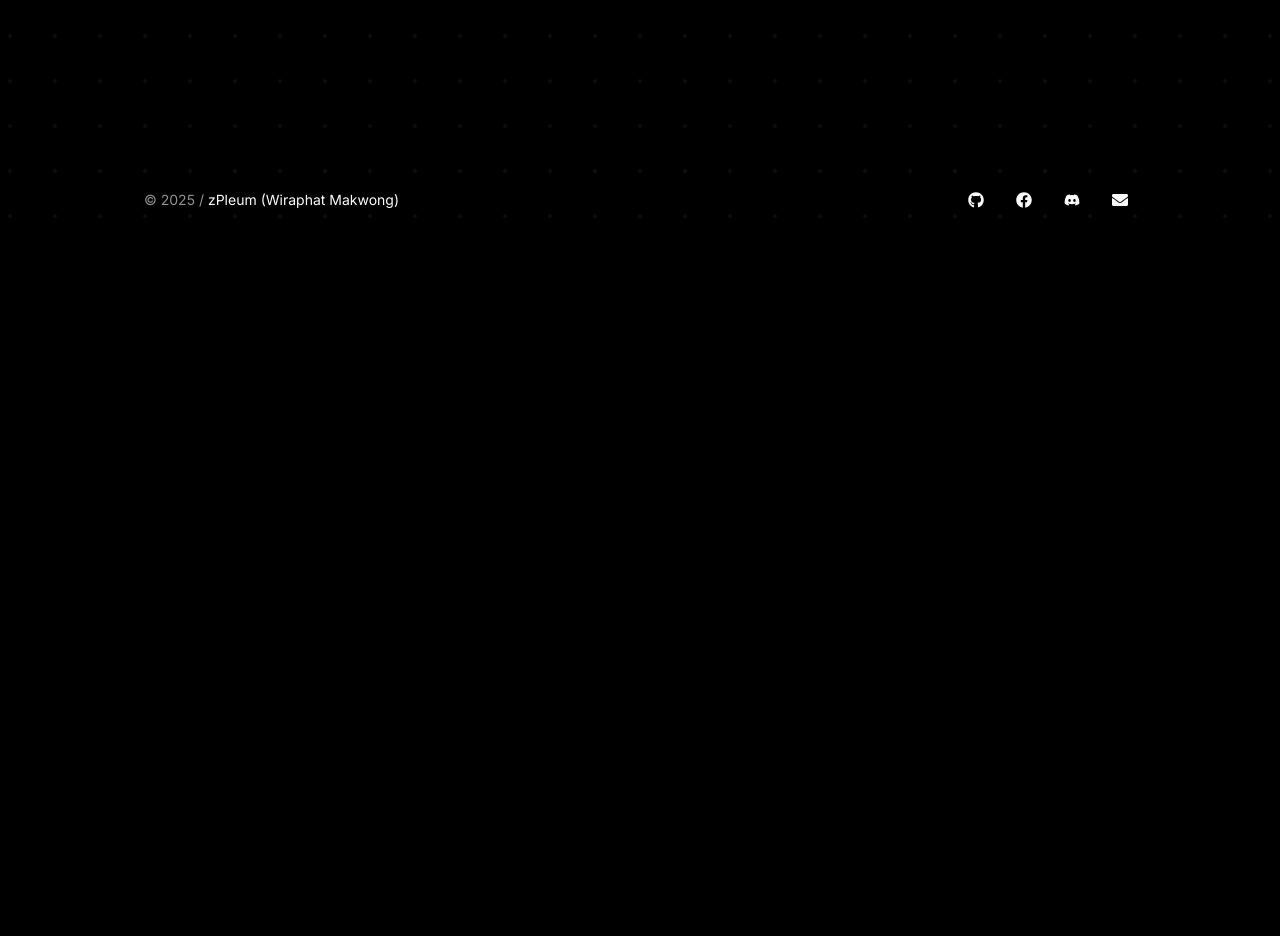
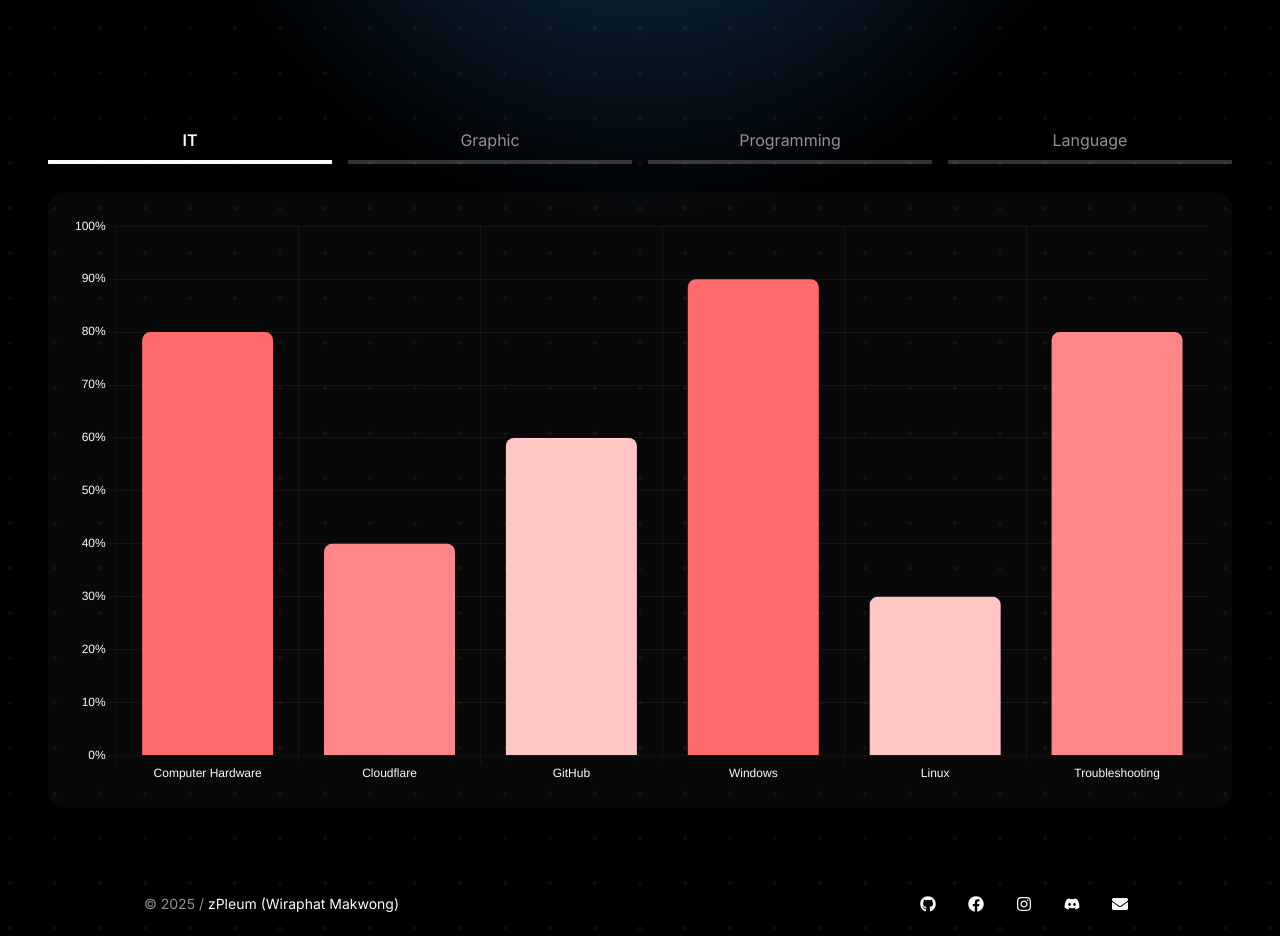
Before and after one commit to zpleum/zPleum.site, a Next.js app: page / in a window 1280 px wide. Shown: the part 1420-2356 px from the top of the page. Before the commit the page ends 1652 px from the top, so only its background shows below. Built offline with nearby package versions, Linux system fonts and the light colour scheme.

Commit message:
Add files via upload

```diff
--- a/package.json
+++ b/package.json
@@ -12,6 +12,7 @@
     "@fortawesome/free-brands-svg-icons": "^6.7.2",
     "@fortawesome/free-solid-svg-icons": "^6.7.2",
     "@fortawesome/react-fontawesome": "^0.2.2",
+    "chart.js": "^4.5.1",
     "class-variance-authority": "^0.7.1",
     "clsx": "^2.1.1",
     "framer-motion": "^12.18.1",
@@ -19,6 +20,7 @@
     "next": "15.3.3",
     "radix-ui": "^1.4.2",
     "react": "^19.0.0",
+    "react-chartjs-2": "^5.3.0",
     "react-dom": "^19.0.0",
     "react-icons": "^5.5.0",
     "tailwind-merge": "^3.3.1"
--- a/src/app/edge/page.tsx
+++ b/src/app/edge/page.tsx
@@ -21,7 +21,7 @@ export default async function Home() {
 
   if (host.startsWith("discord.")) {
     title = "Discord UID";
-    content = "zPleum_#4163";
+    content = "zPleum.tsx";
   } else if (host.startsWith("mail.")) {
     title = "Contact Email";
     content = "wiraphat.makwong@gmail.com";
--- a/src/app/globals.css
+++ b/src/app/globals.css
@@ -46,6 +46,22 @@
 
   --responsive-width-s: 32rem;
   --responsive-width-m: 64rem;
+
+  --color-it-strong: #FF6B6B;
+  --color-it-medium: #FF8787;
+  --color-it-weak: #FFC6C6;
+
+  --color-graphic-strong: #6BCB77;
+  --color-graphic-medium: #8EE3A3;
+  --color-graphic-weak: #C6F2D3;
+
+  --color-programming-strong: #FFD93D;
+  --color-programming-medium: #FFE066;
+  --color-programming-weak: #FFF3B0;
+
+  --color-language-strong: #4D96FF;
+  --color-language-medium: #74B9FF;
+  --color-language-weak: #A3C8FF;
 }
 
 .light {
--- a/src/app/layout.tsx
+++ b/src/app/layout.tsx
@@ -4,7 +4,18 @@ import MouseEffect from "@/components/MouseEffect";
 
 export const metadata: Metadata = {
   title: "zPleum - Full Stack Developer",
-  description: "Portfolio showcasing my work as a Full Stack Developer",
+  description: "Portfolio of Wiraphat Makwong, aka Pleum, Full Stack Developer",
+  keywords: [
+    "zPleum",
+    "Wiraphat",
+    "Makwong",
+    "Wiraphat Makwong",
+    "Pleum",
+    "Pluem",
+    "Full Stack Developer",
+    "Portfolio"
+  ],
+  authors: [{ name: "Wiraphat Makwong" }],
 };
 
 export default function RootLayout({
--- a/src/app/page.tsx
+++ b/src/app/page.tsx
@@ -4,6 +4,7 @@ import Header from "@/components/Header";
 import Footer from "@/components/Footer";
 import HeroSection from "@/components/HeroSection";
 import ProjectShowcase from "@/components/ProjectShowcase";
+import Skills from "@/components/Skills";
 import { motion } from "framer-motion";
 
 export default function Home() {
@@ -37,6 +38,16 @@ export default function Home() {
             >
               <ProjectShowcase />
             </motion.div>
+
+            {/* Skills Showcase with Animation */}
+            <motion.div
+              initial={{ opacity: 0, y: 20 }}
+              animate={{ opacity: 1, y: 0 }}
+              transition={{ duration: 0.5, delay: 0.4 }}
+              className="w-full mt-24"
+            >
+              <Skills />
+            </motion.div>
           </motion.div>
         </main>
       </div>
--- a/src/components/Footer.tsx
+++ b/src/components/Footer.tsx
@@ -1,5 +1,5 @@
 import { Button } from "@/components/ui/button";
-import { FaGithub, FaDiscord, FaEnvelope, FaFacebook } from "react-icons/fa";
+import { FaGithub, FaDiscord, FaEnvelope, FaFacebook, FaInstagram } from "react-icons/fa";
 
 export default function Footer() {
   return (
@@ -53,6 +53,22 @@ export default function Footer() {
             asChild
           >
             <a
+              href="https://www.instagram.com/zpleum.tsx/"
+              target="_blank"
+              rel="noreferrer"
+              aria-label="Instagram"
+            >
+              <FaInstagram size={16} />
+            </a>
+          </Button>
+
+          <Button
+            variant="ghost"
+            size="sm"
+            className="radius-full hover:bg-[var(--neutral-background-alpha-medium)] p-2"
+            asChild
+          >
+            <a
               href="https://discord.zpleum.site/"
               target="_blank"
               rel="noreferrer"
@@ -69,7 +85,7 @@ export default function Footer() {
             asChild
           >
             <a
-              href="https://mail.zpleum.site/"
+              href="mailto:wiraphat.makwong@gmail.com"
               aria-label="Email"
             >
               <FaEnvelope size={16} />
--- a/src/components/ProjectShowcase.tsx
+++ b/src/components/ProjectShowcase.tsx
@@ -122,12 +122,12 @@ export default function ProjectShowcase() {
 
   return (
     <div
-      className="flex pb-12 gap-8 flex-col min-w-0 w-full relative"
+      className="flex gap-8 flex-col min-w-0 w-full relative"
       onMouseEnter={() => setPaused(true)}
       onMouseLeave={() => setPaused(false)}
     >
       <div className="flex justify-center min-w-0 w-full relative reveal-animation">
-        <div className="flex px-8 mb-16 gap-12 flex-col min-w-0 w-full relative">
+        <div className="flex px-8 gap-12 flex-col min-w-0 w-full relative">
           <div className="flex gap-8 flex-col min-w-0 w-full relative">
             {/* รูปภาพ transition */}
             <div className="relative w-full h-[320px] sm:h-[400px] md:h-[500px] overflow-hidden">
--- /dev/null
+++ b/src/components/Skills.tsx
@@ -0,0 +1,183 @@
+"use client";
+
+import { useState, useEffect } from "react";
+import { Bar } from "react-chartjs-2";
+import {
+  Chart as ChartJS,
+  CategoryScale,
+  LinearScale,
+  BarElement,
+  Title,
+  Tooltip,
+  Legend,
+  ChartOptions,
+  TooltipItem,
+} from "chart.js";
+
+ChartJS.register(CategoryScale, LinearScale, BarElement, Title, Tooltip, Legend);
+
+type Skill = {
+  name: string;
+  level: number;
+  colorVar: string; // CSS variable for bar color
+};
+
+type SkillCategory = {
+  category: string;
+  skills: Skill[];
+};
+
+const skillCategories: SkillCategory[] = [
+  {
+    category: "IT",
+    skills: [
+      { name: "Computer Hardware", level: 80, colorVar: "--color-it-strong" },
+      { name: "Cloudflare", level: 40, colorVar: "--color-it-medium" },
+      { name: "GitHub", level: 60, colorVar: "--color-it-weak" },
+      { name: "Windows", level: 90, colorVar: "--color-it-strong" },
+      { name: "Linux", level: 30, colorVar: "--color-it-weak" },
+      { name: "Troubleshooting", level: 80, colorVar: "--color-it-medium" },
+    ],
+  },
+  {
+    category: "Graphic",
+    skills: [
+      { name: "Davinci Resolve", level: 70, colorVar: "--color-graphic-strong" },
+      { name: "Adobe Photoshop", level: 70, colorVar: "--color-graphic-medium" },
+      { name: "Adobe Illastrator", level: 50, colorVar: "--color-graphic-weak" },
+      { name: "Adobe Premiere Pro", level: 65, colorVar: "--color-graphic-medium" },
+      { name: "Canva", level: 70, colorVar: "--color-graphic-strong" },
+      { name: "mcpro24fps", level: 60, colorVar: "--color-graphic-medium" },
+    ],
+  },
+  {
+    category: "Programming",
+    skills: [
+      { name: "JavaScript", level: 80, colorVar: "--color-programming-strong" },
+      { name: "TypeScript", level: 75, colorVar: "--color-programming-medium" },
+      { name: "Python", level: 60, colorVar: "--color-programming-weak" },
+      { name: "Java", level: 65, colorVar: "--color-programming-medium" },
+      { name: "C++", level: 30, colorVar: "--color-programming-weak" },
+    ],
+  },
+  {
+    category: "Language",
+    skills: [
+      { name: "Thai", level: 100, colorVar: "--color-language-strong" },
+      { name: "English", level: 60, colorVar: "--color-language-medium" },
+      { name: "Chinese", level: 10, colorVar: "--color-language-weak" },
+    ],
+  },
+];
+
+export default function Skills() {
+  const [activeCategory, setActiveCategory] = useState(0);
+  const [colors, setColors] = useState<string[]>([]);
+
+  const currentCategory = skillCategories[activeCategory];
+
+  // Update chart bar colors dynamically based on CSS variables
+  useEffect(() => {
+    const computedColors = currentCategory.skills.map(
+      (skill) => getComputedStyle(document.documentElement).getPropertyValue(skill.colorVar) || "#fff"
+    );
+    setColors(computedColors);
+  }, [activeCategory, currentCategory.skills]);
+
+  const data = {
+    labels: currentCategory.skills.map((s) => s.name),
+    datasets: [
+      {
+        label: currentCategory.category + " Skills",
+        data: currentCategory.skills.map((s) => s.level),
+        backgroundColor: colors,
+        borderRadius: 8,
+      },
+    ],
+  };
+
+  const options: ChartOptions<'bar'> = {
+    responsive: true,
+    plugins: {
+      legend: {
+        display: false,
+        labels: {
+          color: getComputedStyle(document.documentElement).getPropertyValue("--neutral-on-background-strong"),
+        },
+      },
+      tooltip: {
+        enabled: true,
+        titleColor: getComputedStyle(document.documentElement).getPropertyValue("--neutral-on-background-strong"),
+        bodyColor: getComputedStyle(document.documentElement).getPropertyValue("--neutral-on-background-weak"),
+        callbacks: {
+          label: function (context: TooltipItem<'bar'>) {
+            return `${context.label}: ${context.raw}%`;
+          },
+        },
+      },
+    },
+    scales: {
+      x: {
+        ticks: {
+          color: getComputedStyle(document.documentElement).getPropertyValue("--neutral-on-background-strong"),
+        },
+        grid: {
+          color: getComputedStyle(document.documentElement).getPropertyValue("--neutral-background-alpha-medium"),
+        },
+      },
+      y: {
+        beginAtZero: true,
+        max: 100,
+        ticks: {
+          color: getComputedStyle(document.documentElement).getPropertyValue("--neutral-on-background-strong"),
+          callback(this, value) {
+            return value + '%';
+          },
+        },
+        grid: {
+          color: getComputedStyle(document.documentElement).getPropertyValue("--neutral-background-alpha-medium"),
+        },
+      },
+    },
+  };
+
+    return (
+    <div className="flex flex-col gap-8 w-full p-4">
+
+        {/* Category buttons */}
+        <div className="flex gap-4">
+        {skillCategories.map((cat, idx) => (
+            <button
+            key={cat.category}
+            className={`flex rounded-full min-w-0 w-full relative transition-all duration-300 hover:opacity-75 ${
+                idx === activeCategory
+                ? "after:absolute after:-bottom-1 after:left-0 after:w-full after:h-1 after:bg-[var(--neutral-on-background-strong)]"
+                : "after:absolute after:-bottom-1 after:left-0 after:w-full after:h-1 after:bg-[var(--neutral-alpha-medium)]"
+            }`}
+            onClick={() => setActiveCategory(idx)}
+            >
+            <span
+                className={`w-full text-center py-2 ${
+                idx === activeCategory
+                    ? "text-[var(--neutral-on-background-strong)] font-semibold"
+                    : "text-[var(--neutral-on-background-weak)]"
+                }`}
+            >
+                {cat.category}
+            </span>
+            </button>
+        ))}
+        </div>
+
+        {/* Chart */}
+        <div className="flex-1 bg-[var(--surface-background)] p-6 rounded-2xl shadow-lg">
+        <Bar
+            data={data}
+            options={options}
+            width={undefined}
+            height={undefined}
+        />
+        </div>
+    </div>
+    );
+}
```
Also changed, not shown: 1 other file (tests, documents, lock files or other folders).
